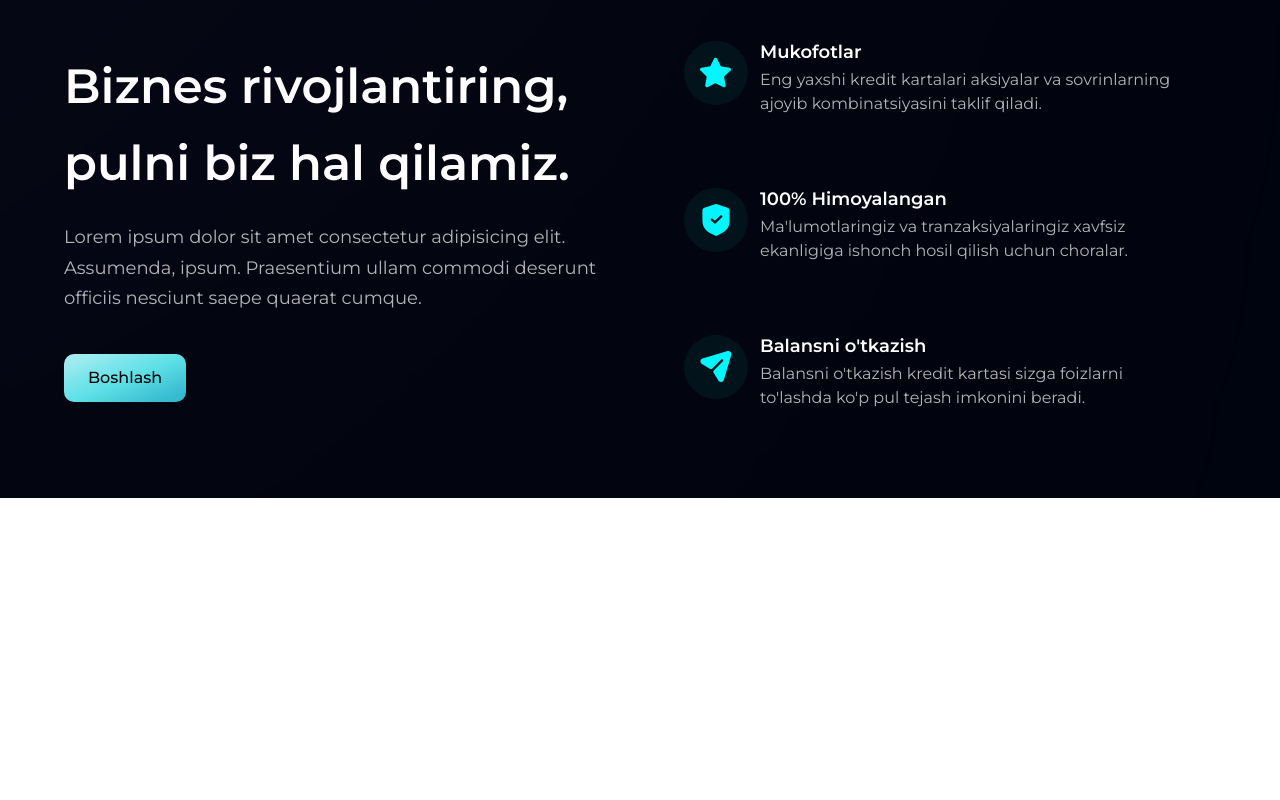
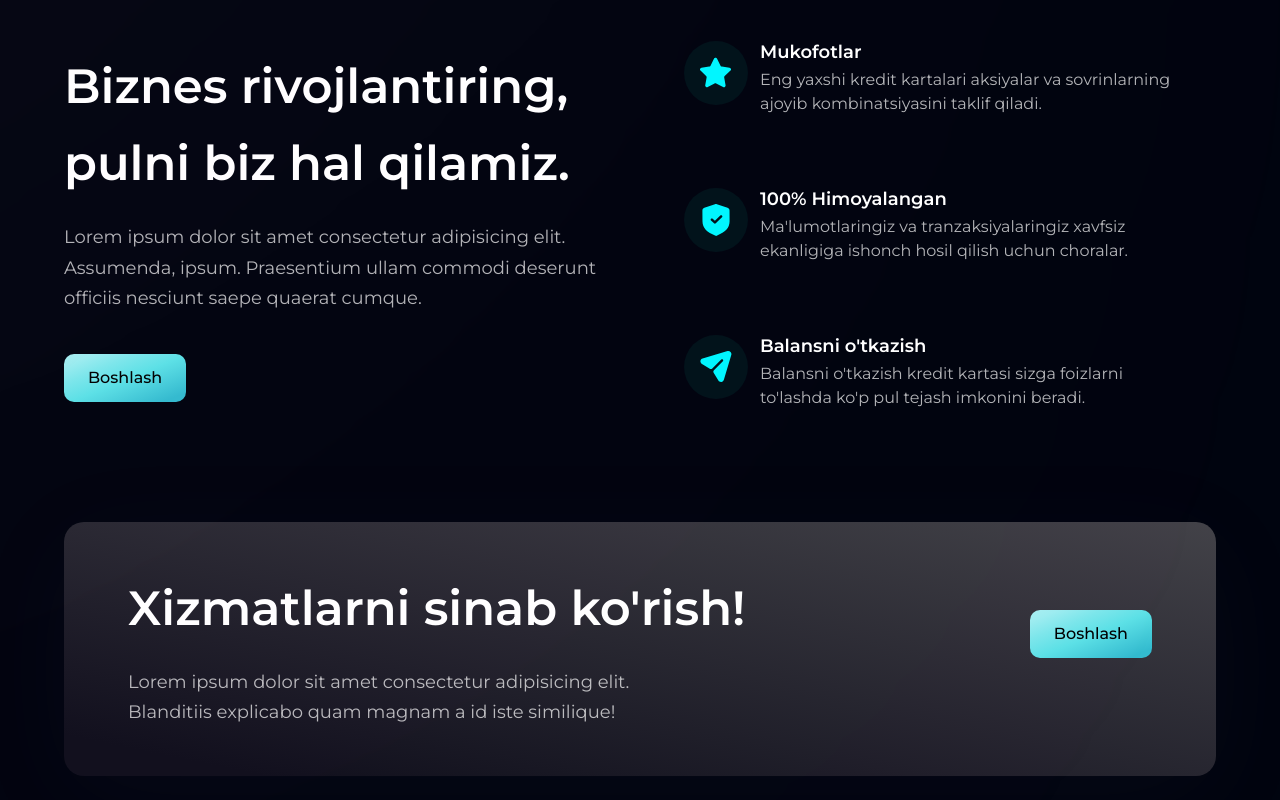
Before and after one commit to abdullohmirzayev/payme-ts-project, a React (Create React App) app: page / in a window 1280 px wide. Shown: the part 2250-3050 px from the top of the page. Before the commit the page ends 2748 px from the top, so only its background shows below. Built offline with nearby package versions, Linux system fonts and the light colour scheme.

Commit message:
added ctacopmonent

```diff
--- a/src/App.js
+++ b/src/App.js
@@ -1,6 +1,7 @@
 import {
   Billing,
   Business,
+  CTA,
   Contract,
   Home,
   Navbar,
@@ -30,7 +31,8 @@ const App = () => {
           <Contract />
           <Billing />
           <Business />
-          {/* CTA */}
+          {/* Testimonlats */}
+          <CTA />
           {/* Footer */}
         </div>
       </div>
--- /dev/null
+++ b/src/components/Cta.jsx
@@ -0,0 +1,22 @@
+import { styles } from '../util/style'
+import Button from './button'
+
+const CTA = () => {
+    return (
+        <div className={`${styles.flexCenter} ${styles.marginY} ${styles.padding} sm:flex-row flex-col rounded-[20px] box-shadow bg-dark-gradient`}>
+            <div className='flex-1 flex flex-col'>
+                <h2 className={`${styles.heading2}`}>Xizmatlarni sinab ko'rish!</h2>
+                <p className={`${styles.paragraph} max-w-[550px] mt-5`}>
+                    Lorem ipsum dolor sit amet consectetur adipisicing elit. Blanditiis explicabo quam magnam a id iste similique!
+                </p>
+            </div>
+
+            <div className={`${styles.flexCenter} sm:ml-10 ml-0 sm:mt-0 mt-0`}>
+                <Button styles={'mt-10'} />
+            </div>
+
+        </div>
+    )
+}
+
+export default CTA
--- a/src/components/index.js
+++ b/src/components/index.js
@@ -4,3 +4,4 @@ export { default as Statistics } from "./Statistics";
 export { default as Contract } from "./Contract";
 export { default as Billing } from "./Billing";
 export { default as Business } from "./Business";
+export { default as CTA } from "./Cta";
--- a/src/index.css
+++ b/src/index.css
@@ -4,7 +4,12 @@
 @tailwind utilities;
 
 :root {
-  --black-gradient: linear-gradient(144.39deg,#ffffff -278.56%,#6d6d6d -78.47%, #11101d 91.61%);
+  --black-gradient: linear-gradient(
+    144.39deg,
+    #ffffff -278.56%,
+    #6d6d6d -78.47%,
+    #11101d 91.61%
+  );
   --card-shadow: 0px 20px 100px -10px rgba(66, 71, 91, 0.1);
 }
 
@@ -77,3 +82,9 @@
   background: var(--black-gradient);
   box-shadow: var(--card-shadow);
 }
+.box-shadow {
+  box-shadow: 0px 20px 100px -10px rgba(66, 71, 91, 0.1);
+}
+.bg-dark-gradient {
+  background: linear-gradient(-168.39deg, #ffffff -278.56%, #6d6d6d -78.47%, #11101d 91.61%);
+}
```
